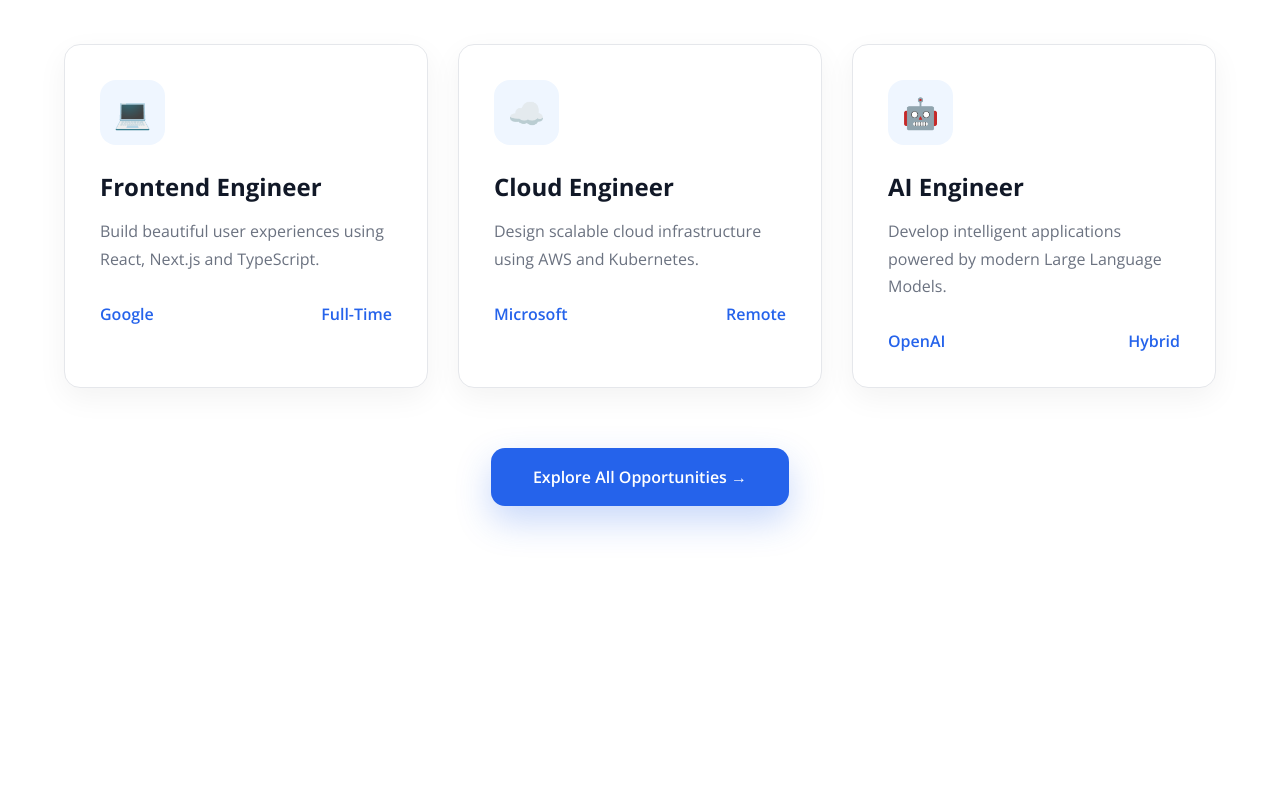
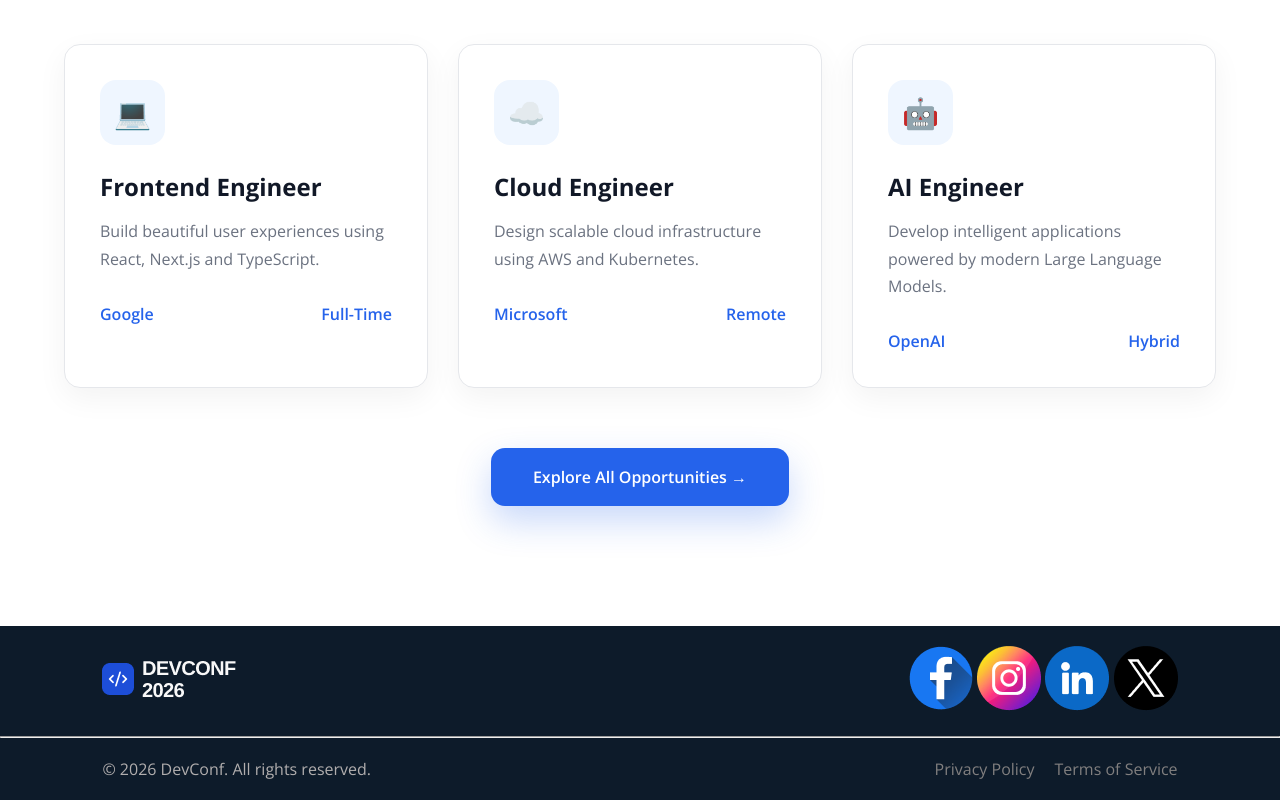
Before and after one commit to KaziFahad-dev/Assignment-1, a plain HTML site: page index.html in a window 1280 px wide. Shown: the part 2991-3791 px from the top of the page. Before the commit the page ends 3617 px from the top, so only its background shows below. Drawn offline with nearby package versions, Linux system fonts and the light colour scheme.

Commit message:
add footer section

```diff
--- a/index.html
+++ b/index.html
@@ -219,6 +219,27 @@
 
         </section>
     </main>
+    <footer>
+        <div class="footer-icon">
+            <div>
+                <img src="./assets/footer-logo.png" alt="">
+            </div>
+            <div>
+                <a href="https://www.facebook.com/" target="_blank"><img src="./icons/Facebook.png" alt=""></a>
+                <a href="https://www.instagram.com/" target="_blank"><img src="./icons/Instagram.png" alt=""></a>
+                <a href="https://www.linkedin.com/" target="_blank"><img src="./icons/Linkedin.png" alt=""></a>
+                <a href="https://x.com/" target="_blank"><img src="./icons/Twitter.png" alt=""></a>
+            </div>
+        </div>
+        <hr>
+        <div class="copy-right">
+            <p>© 2026 DevConf. All rights reserved.</p>
+            <div class="privacy-div">
+                <p> Privacy Policy</p>
+                <p> Terms of Service</p>
+            </div>
+        </div>
+    </footer>
 </body>
 
 </html>
--- a/styles/style.css
+++ b/styles/style.css
@@ -399,3 +399,38 @@
 
     box-shadow:0 25px 45px rgba(37,99,235,.35);
 }
+
+/* footer  */
+footer{
+    background-color: #0D1B2A;
+}
+.footer-icon{
+    margin: 0 8%;
+    display: flex;
+    justify-content: space-between;
+    align-items: center;
+    padding: 20px 0;
+}
+
+.copy-right{
+    margin: 0 8%;
+    display: flex;
+    justify-content: space-between;
+    align-items: center;
+    padding: 20px 0;
+}
+.copy-right p{
+    color: rgb(177, 174, 174);
+}
+
+.privacy-div{
+    display: flex;
+    gap: 20px;
+}
+.privacy-div p{
+    color: rgb(129, 127, 127);
+}
+
+footer hr{
+    color: #575656;
+}
```
Also changed, not shown: icons/Facebook.png (added), icons/Instagram.png (added), icons/Linkedin.png (added), icons/Twitter.png (added).
